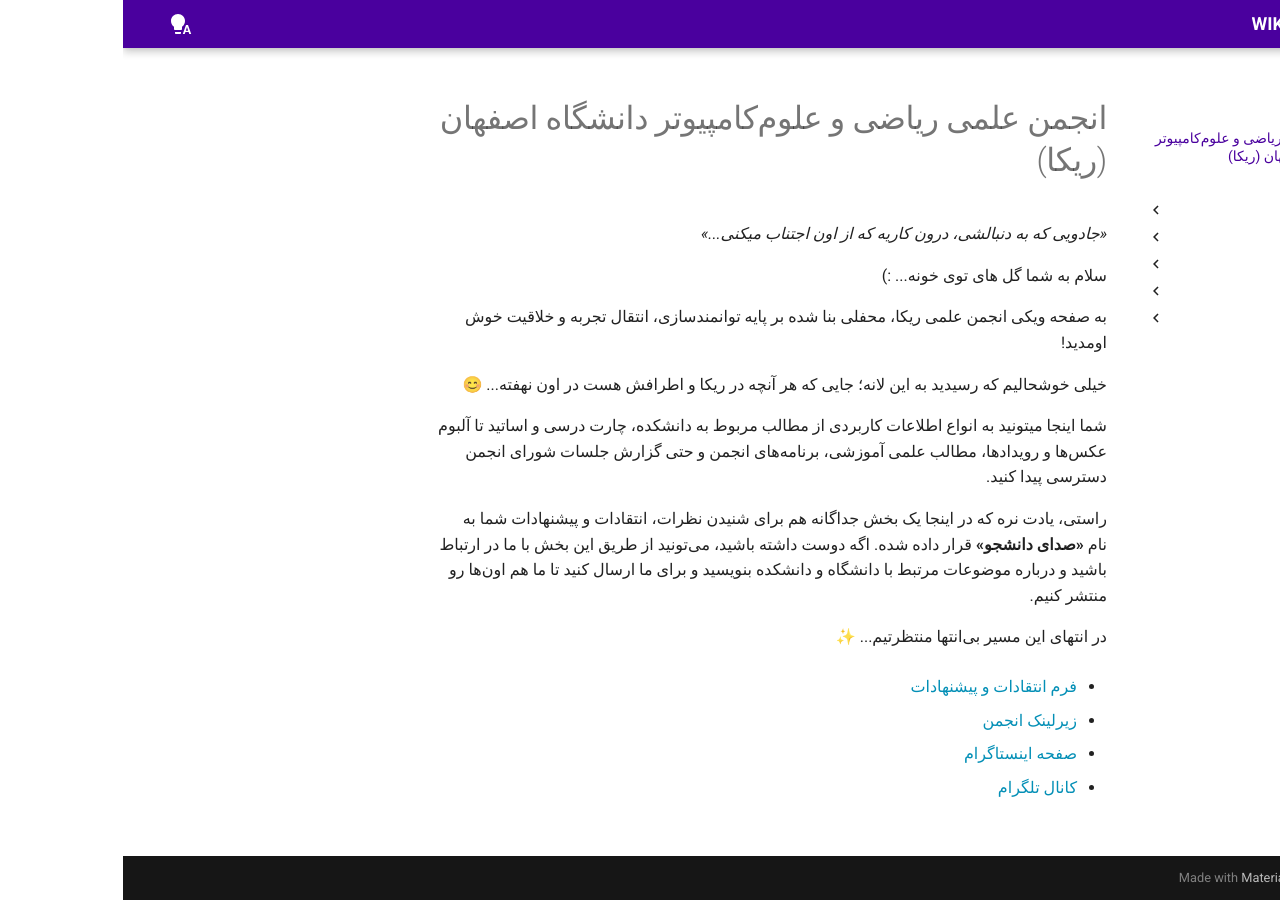
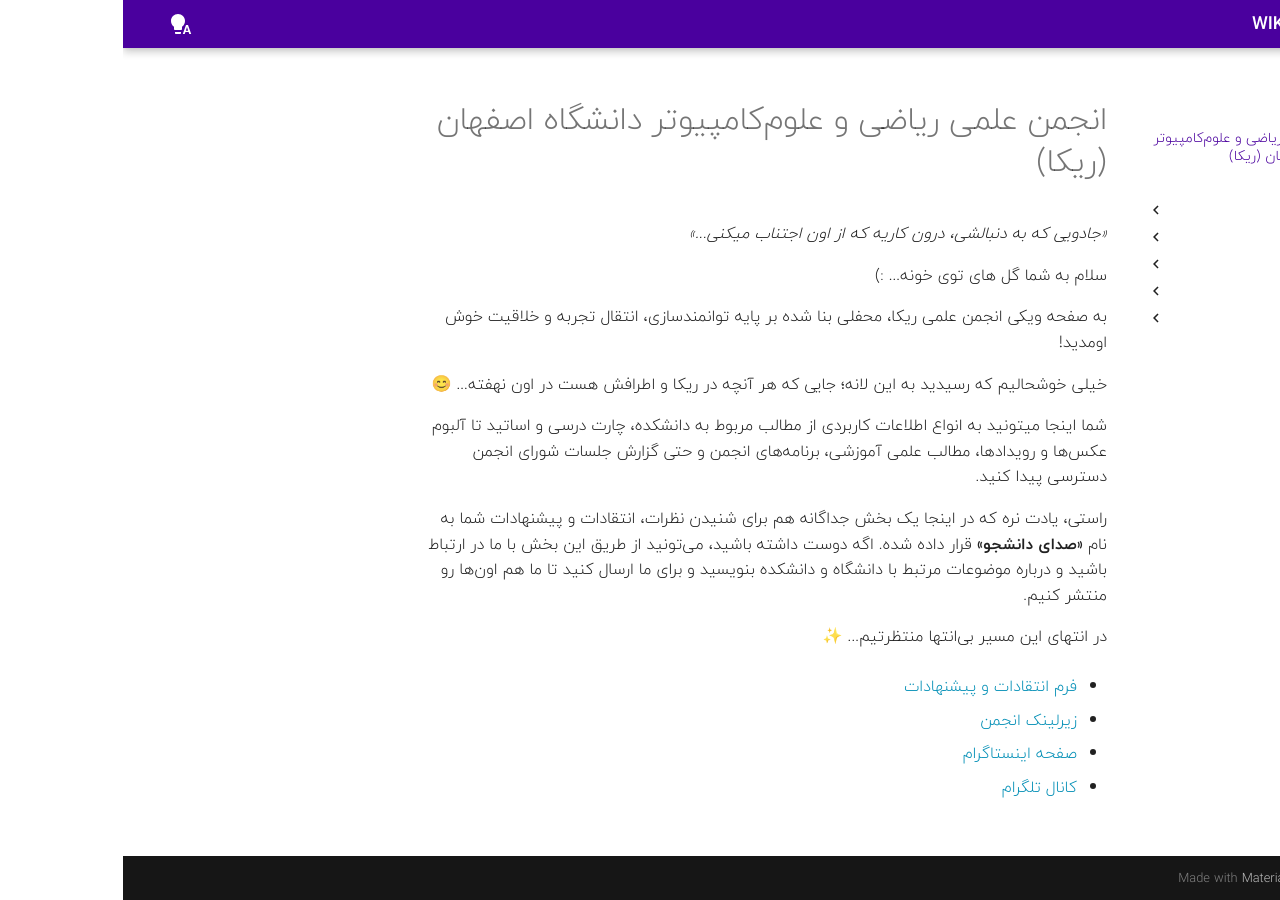
Before and after one commit to Amcsui/wiki, an MkDocs documentation site: the page built from docs/index.md, in a window 1280 px wide. Built offline with MkDocs 1.6.1 and Material for MkDocs 9.7.7, drawn with Linux system fonts in a browser that asks for light colours.

Commit message:
Update font to IranYekan, Update navbar colors (#15)

```diff
--- a/docs/stylesheets/extra.css
+++ b/docs/stylesheets/extra.css
@@ -1,7 +1,64 @@
 :root {
-    --md-primary-fg-color:        #4A009E;
-  }
+  --md-text-font: "IranYekan";
+  --md-primary-fg-color: #4a009e;
+  --light-nav-link: #9700c9;
+  --dark-nav-link: #c759ff;
+}
 
-.md-typeset a{
+
+.md-typeset a {
   color: #038fb6;
 }
+
+body[data-md-color-media="(prefers-color-scheme: light)"] {
+  .md-nav__link.md-nav__link--active {
+    color: var(--light-nav-link);
+  }
+}
+
+body[data-md-color-media="(prefers-color-scheme: dark)"] {
+  .md-nav__link.md-nav__link--active {
+    color: var(--dark-nav-link)
+  }
+}
+
+body[data-md-color-media="(prefers-color-scheme: light)"] {
+  .md-nav__link.md-nav__link--active {
+    color: var(--light-nav-link);
+  }
+}
+
+body[data-md-color-media="(prefers-color-scheme: dark)"] {
+  .md-nav__link.md-nav__link--active {
+    color: var(--dark-nav-link);
+  }
+}
+
+body[data-md-color-media="(prefers-color-scheme)"] {
+  @media (prefers-color-scheme: dark) {
+    .md-nav__link.md-nav__link--active {
+      color: var(--light-nav-link);
+    }
+  }
+  @media (prefers-color-scheme: dark) {
+    .md-nav__link.md-nav__link--active {
+      color: var(--dark-nav-link);
+    }
+  }
+}
+
+
+@font-face {
+  font-family: "IranYekan";
+  src: url("../assets/fonts/Qs_Iranyekan\ light.ttf") format("truetype");
+  font-weight: normal;
+  font-style: normal;
+}
+
+
+@font-face {
+  font-family: "IranYekan";
+  src: url("../assets/fonts/Qs_Iranyekan\ bold.ttf") format("truetype");
+  font-weight: bold;
+  font-style: normal;
+}
```
Also changed, not shown: docs/assets/fonts/Qs_Iranyekan black.ttf (added), docs/assets/fonts/Qs_Iranyekan bold.ttf (added), docs/assets/fonts/Qs_Iranyekan extrablack.ttf (added), docs/assets/fonts/Qs_Iranyekan extrabold.ttf (added), docs/assets/fonts/Qs_Iranyekan light.ttf (added), docs/assets/fonts/Qs_Iranyekan medium.ttf (added), docs/assets/fonts/Qs_Iranyekan thin.ttf (added), docs/assets/fonts/Qs_Iranyekan.ttf (added).
